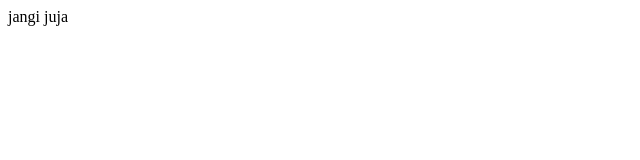
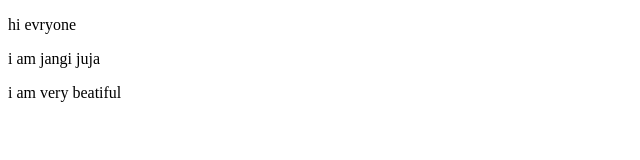
Before and after one commit to nazaninjvd/nazanin, a plain HTML site: page index.html in a window 1280 px wide. Shown: the whole page, without its empty margins (0-640 px from the left). Drawn offline with Linux system fonts and the light colour scheme.

Commit message:
change html data

```diff
--- a/index.html
+++ b/index.html
@@ -7,7 +7,9 @@
 </head>
 <body>
     <div>
-        jangi juja
+        <p>hi evryone</p>
+        <p>i am jangi juja</p>
+        <p>i am very beatiful</p>
     </div>
 </body>
 </html>
```
